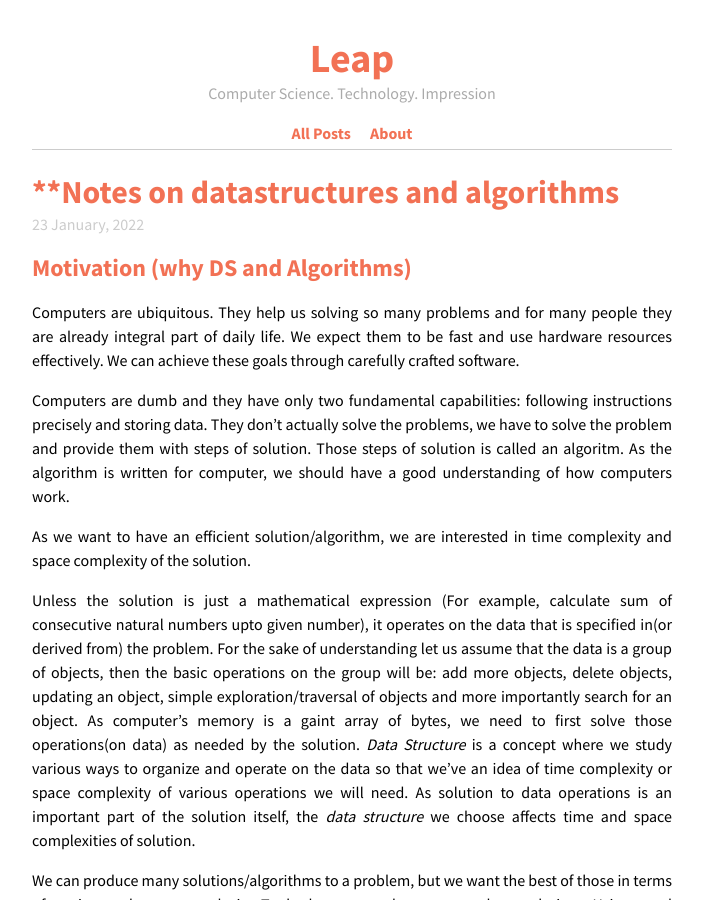
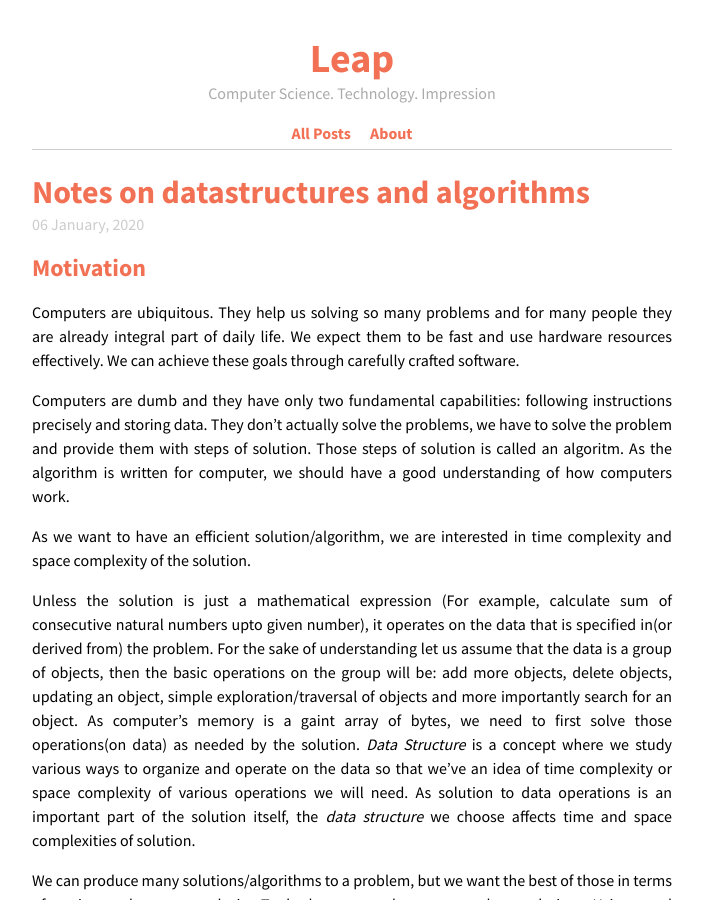
Before and after one commit to nsaikiran/impression, a Jekyll site: the page built from _posts/2020-01-06-notes-on-datastructures-and-algorithms.md, in a window 1280 px wide and 900 px high. Shown: the whole window, without its empty margins (288-992 px from the left). Built offline with Jekyll 4.4.1, drawn with Linux system fonts in a browser that asks for light colours; comment, search, counter and statistics services are not loaded.

Commit message:
publish notes on ds and algo

```diff
--- a/_drafts/fundamentals-of-datastructures.md
+++ b/_posts/2020-01-06-notes-on-datastructures-and-algorithms.md
@@ -1,14 +1,14 @@
 ---
 layout: post
-title:  "**Notes on datastructures and algorithms"
+title:  "Notes on datastructures and algorithms"
 description: "My notes on fundamentals of data strucures and algorithms"
 categories: ["cs"]
 tags: ["data-structures", "algorithms", "data structure"]
 author: "Sai Kiran"
 ---
 
-## Motivation (why DS and Algorithms)
-<!-- Rename the heading -->
+## Motivation
+<!-- (why DS and Algorithms) Rename this?-->
 Computers are ubiquitous. They help us solving so many problems and for many people they are already integral part of daily life. We expect them to be fast and use hardware resources effectively. We can achieve these goals through carefully crafted software.
 
 Computers are dumb and they have only two fundamental capabilities: following instructions precisely and storing data. They don't actually solve the problems, we have to  solve the problem and provide them with steps of solution. Those steps of solution is called an algoritm. As the algorithm is written for computer, we should have a good understanding of how computers work.
```
